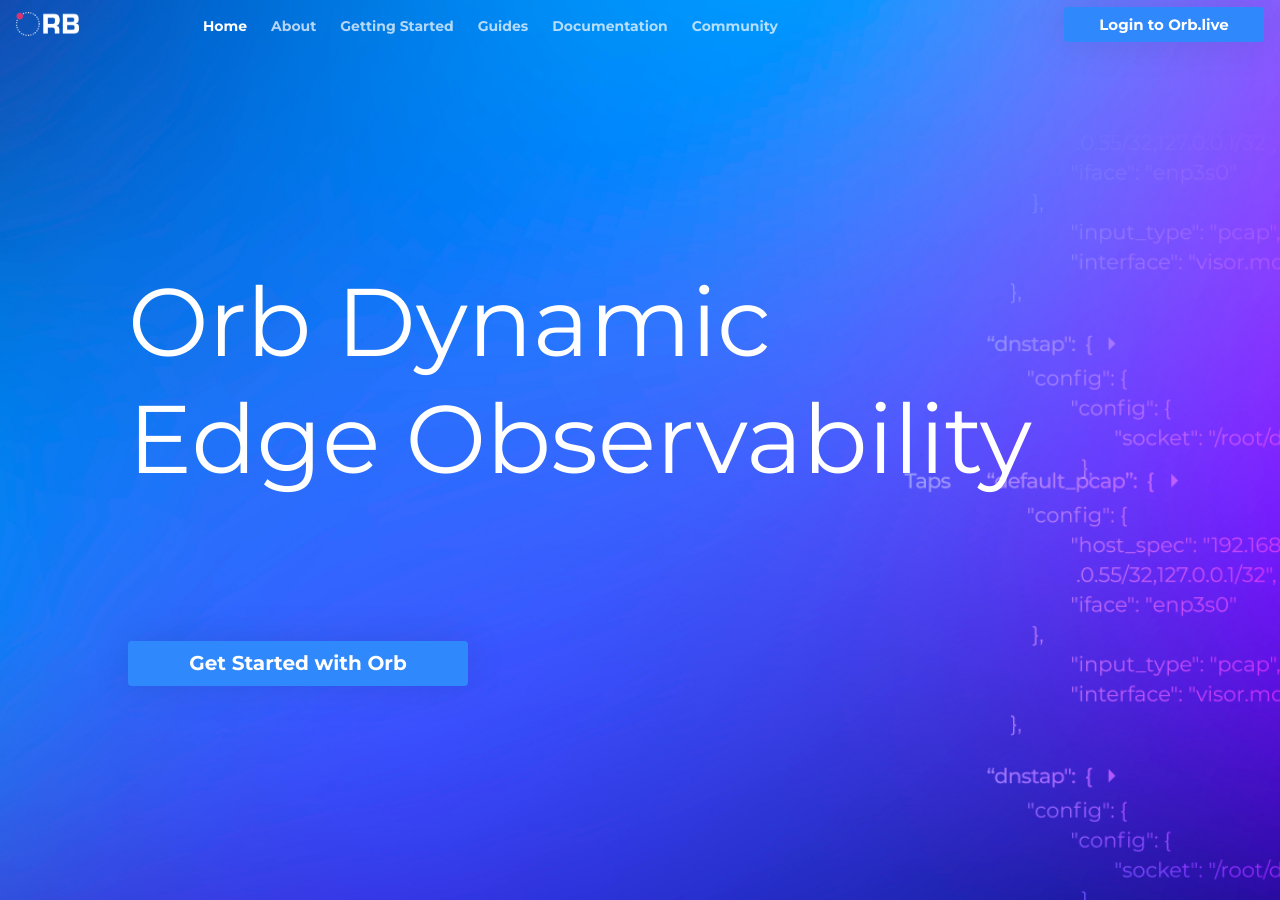
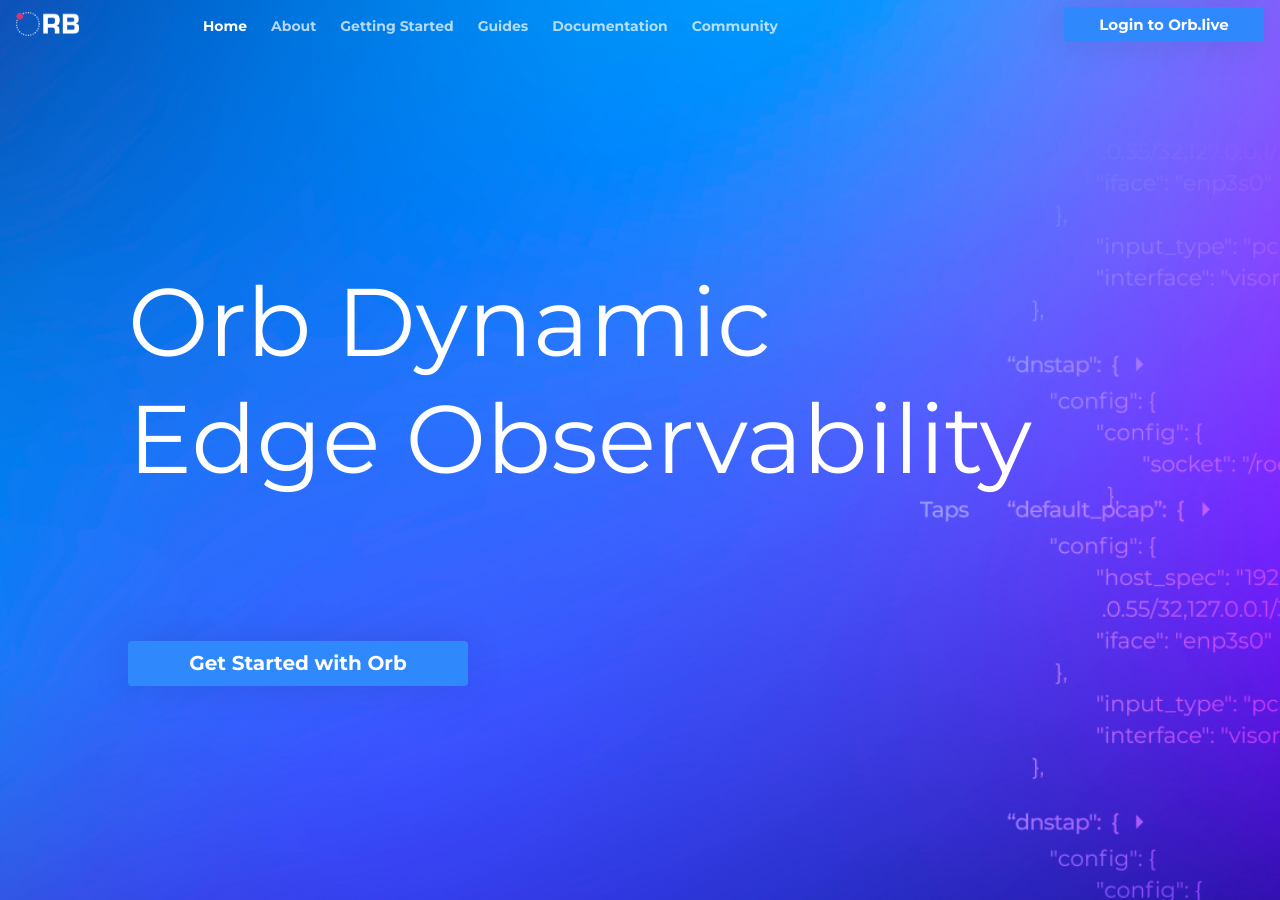
Before and after one commit to orb-community/orb-website, an MkDocs documentation site: the page built from docs/index.md, in a window 1280 px wide and 900 px high. Built offline with MkDocs 1.6.1 and Material for MkDocs 9.7.7, drawn with Linux system fonts in a browser that asks for light colours.

Commit message:
adjust background images a bit

```diff
--- a/overrides/index.html
+++ b/overrides/index.html
@@ -162,7 +162,7 @@
     background-repeat: no-repeat;
     background-size: cover;
     padding-top: 30vh;
-    padding-bottom: 25vh;
+    padding-bottom: 31vh;
     margin-top: -55px;
     width: auto;
     height: 100%;
@@ -176,8 +176,8 @@
     background-image: url("assets/images/bottom-background.png");
     background-repeat: no-repeat;
     background-size: cover;
-    padding-top: 200px;
-    padding-bottom: 200px;
+    padding-top: 250px;
+    padding-bottom: 250px;
     margin-bottom: -250px;
     width: auto;
     background-position-x: center;
@@ -247,7 +247,7 @@
     font-size: 96px !important;
     line-height: 117px !important;
     color: #ffffff;
-    margin-top: 128px;
+    margin-top: 1rem;
   }
 
   .cta-container {
```
Also changed, not shown: other parts of overrides/index.html (+1 -1 lines).
